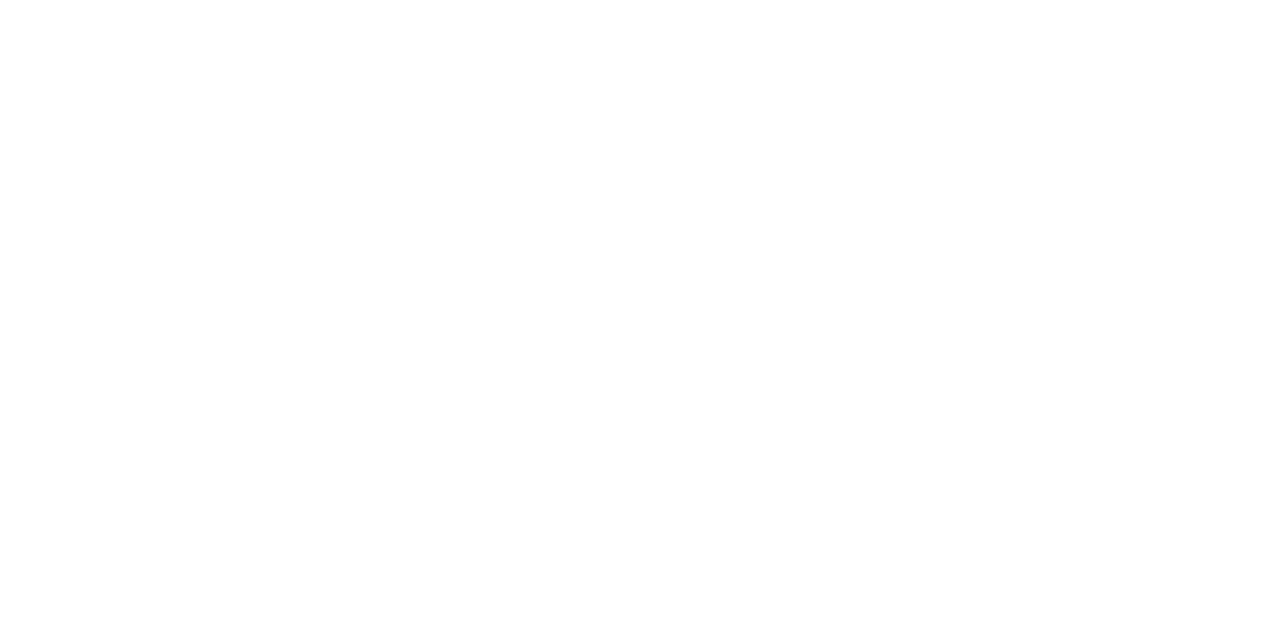
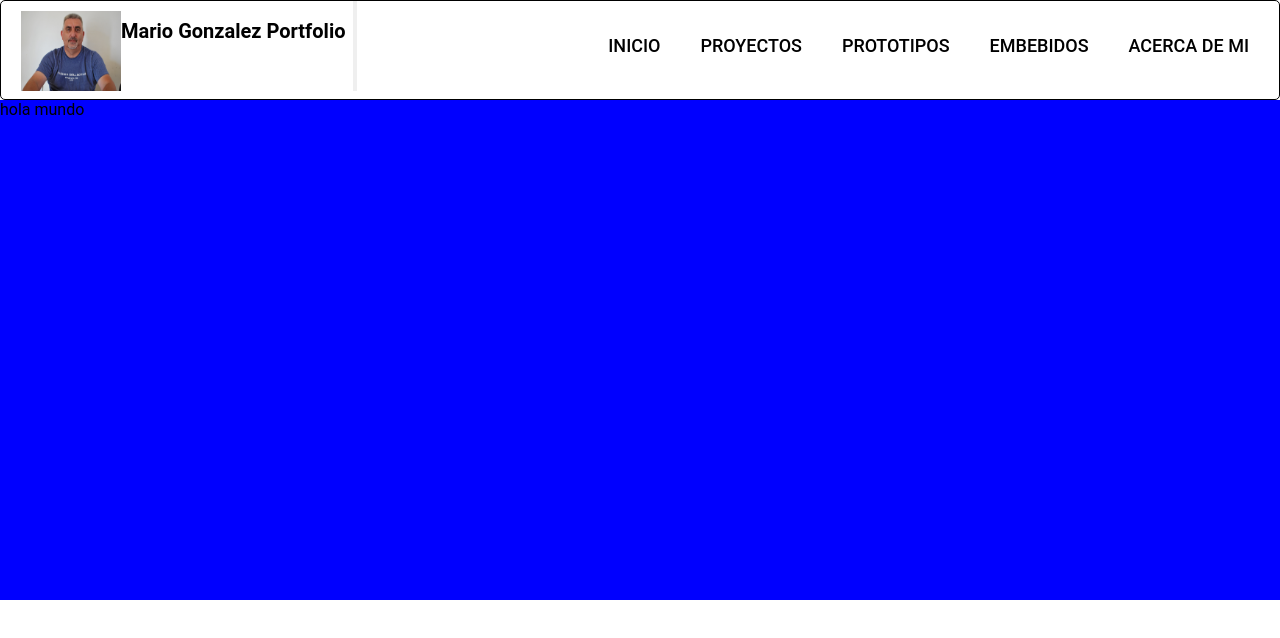
Before and after one commit to mariogonzalezispc/Portfolio, a plain HTML site: page index.html in a window 1280 px wide. Drawn offline with Linux system fonts and the light colour scheme.

Commit message:
Inicio con Css

```diff
--- /dev/null
+++ b/body.css
@@ -0,0 +1,34 @@
+* {
+    margin: 0;/*margen en 0*/
+    padding: 0;/*padding en 0*/
+    box-sizing: border-box;/*para que no se vea el borde*/
+    text-decoration: none;/*para que no se vea el texto*/
+    font-family: 'Roboto', sans-serif;/*fuente*/
+}
+
+body {
+    /*background-image: url(../img/Polinesia.jpg);imagen de fondo*/
+    /* background-image: url(../img/201-varejo.jpg);imagen de fondo */
+    background-size: cover;/*la imagen de fonndo abarca todo/
+    background-repeat: no-repeat;/*no se repita la imagen de fondo*/
+    background-attachment: fixed;/*para que se vea la imagen de fondo sea adj*/
+    background-position: center;/*imagen de fondo centrada*/
+    padding: 0px 0px 0px 0px;
+}
+
+main {
+    width: 100%;/*ancho del main*/
+    padding: 100px;/*espacio entre el main y el contenido*/
+    margin: auto;/*para que el main se vea centrado*/
+    margin-top: 100px;/*espacio entre el main y top*/
+
+}
+
+.marco{
+    width: 100%;
+    height: 500px;
+    background-color: blue;
+    margin-top: 100px;
+
+
+}
--- /dev/null
+++ b/cabecera.css
@@ -0,0 +1,70 @@
+.header {
+    width: 100%;
+    background-color:rgba(255,255,255,0.8);
+    height: 100px;
+    position: fixed;/*fija el encabezaso*/
+    top: 0;
+    left: 0;
+    z-index: 1;
+    border: 1;
+    border: black solid 1px;/*borde de la imagen*/
+    border-radius: 5px;/*radio de lo bordes de las notras */
+
+}
+.logo__img{
+    width: 100px;
+    height: 80px;
+    margin-top: 10px;
+    margin-left: 20px;
+    line-height: 60px;
+}
+.nav{
+    display: flex;
+    justify-content: space-between;
+  }
+  .nav-link{
+  /*color: white;*/
+  color: black;
+  text-decoration: none;
+  font-size: 18px;
+  font-weight: 500;
+
+  }
+  .web{
+      font-size: 20px;
+      font-weight: 600;
+      margin-left: 0px;
+      line-height: 60px;
+      width: max-content;/*no corta el titulo*/
+      display: block;
+      position: absolute;
+      margin-left: 120px;
+  }
+  .mov{
+
+      margin-left: 20px;
+      font-weight: 600;
+      color: black;
+      display: none;
+      line-height: 80px;
+  }
+  .nav-menu{
+      display: flex;
+      margin-top: 15px;
+      margin-right: 10px;
+      list-style: none;
+  }
+  .nav-menu-item{
+      font-size: 18px;
+      margin: 0 10px;
+      line-height: 60px;
+      text-transform: uppercase;
+  }
+  .nav-menu-link{
+      padding: 8px 10px;
+  }
+  .nav-menu-link:hover {
+      color: white;
+      background-color: #508fbd;
+      transition: 0.3s;
+  }
--- a/index.html
+++ b/index.html
@@ -4,9 +4,40 @@
     <meta charset="UTF-8">
     <meta http-equiv="X-UA-Compatible" content="IE=edge">
     <meta name="viewport" content="width=device-width, initial-scale=1.0">
+    <link rel="stylesheet" href="./body.css">
+    <link rel="stylesheet" href="./cabecera.css">
+    <link rel="stylesheet" href="./footer.css">
+
+
     <title>Mario Gonzalez</title>
 </head>
 <body>
+    <header class="header">
+        <nav class="nav">
+            <img class="logo__img" src="./img/DSC_0083_jpg.jpg" ALT="Mario Gonzalez">
+            <h1 class="web">Mario Gonzalez Portfolio</h1>
+            <h1 class="mov"></h1>
+            <button class="nav-toggle" id="nav-toggle" onclick="mi_Menu()">
+                <i class="fas fa-bars" aria-hidden="true"></i>
+            </button>
+            <ul class="nav-menu">
+                <li class="nav-menu-item"><a  href="#" class="nav-menu-link nav-link">Inicio</a></li>
+                <li class="nav-menu-item"><a  href="#" class="nav-menu-link nav-link">Proyectos</a></li>
+                <li class="nav-menu-item"><a  href="#" class="nav-menu-link nav-link">Prototipos</a></li>
+                <li class="nav-menu-item"><a  href="#" class="nav-menu-link nav-link">Embebidos</a></li>
+                <li class="nav-menu-item"><a  href="#" class="nav-menu-link nav-link">Acerca de mi</a></li>
+            </ul>
+        </nav>
+        </header>
+
+
+
+
+    <div class="marco">
+        <p>
+            hola mundo
+        </p>
+    </div>
 
 </body>
 </html>
```
Also changed, not shown: footer.css (added), img/DSC_0083_jpg.jpg (added).
